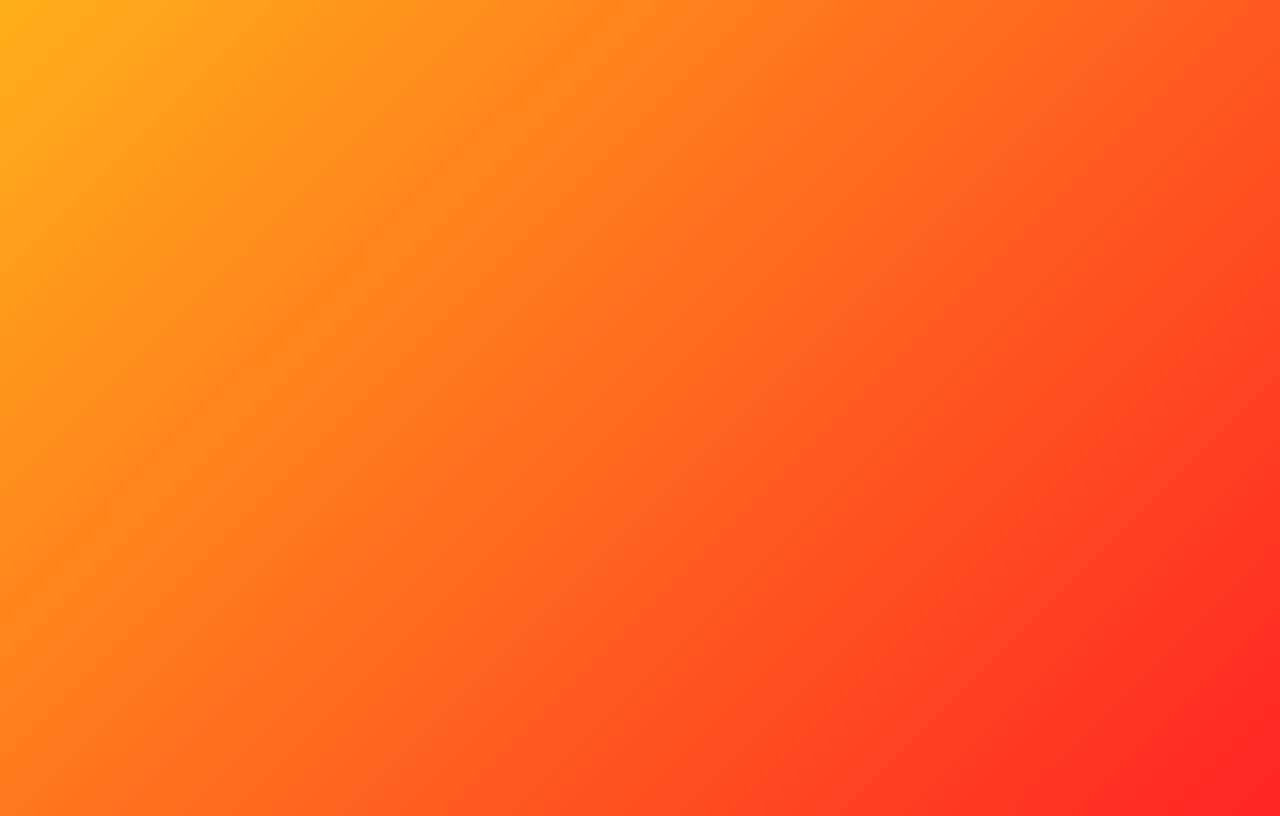
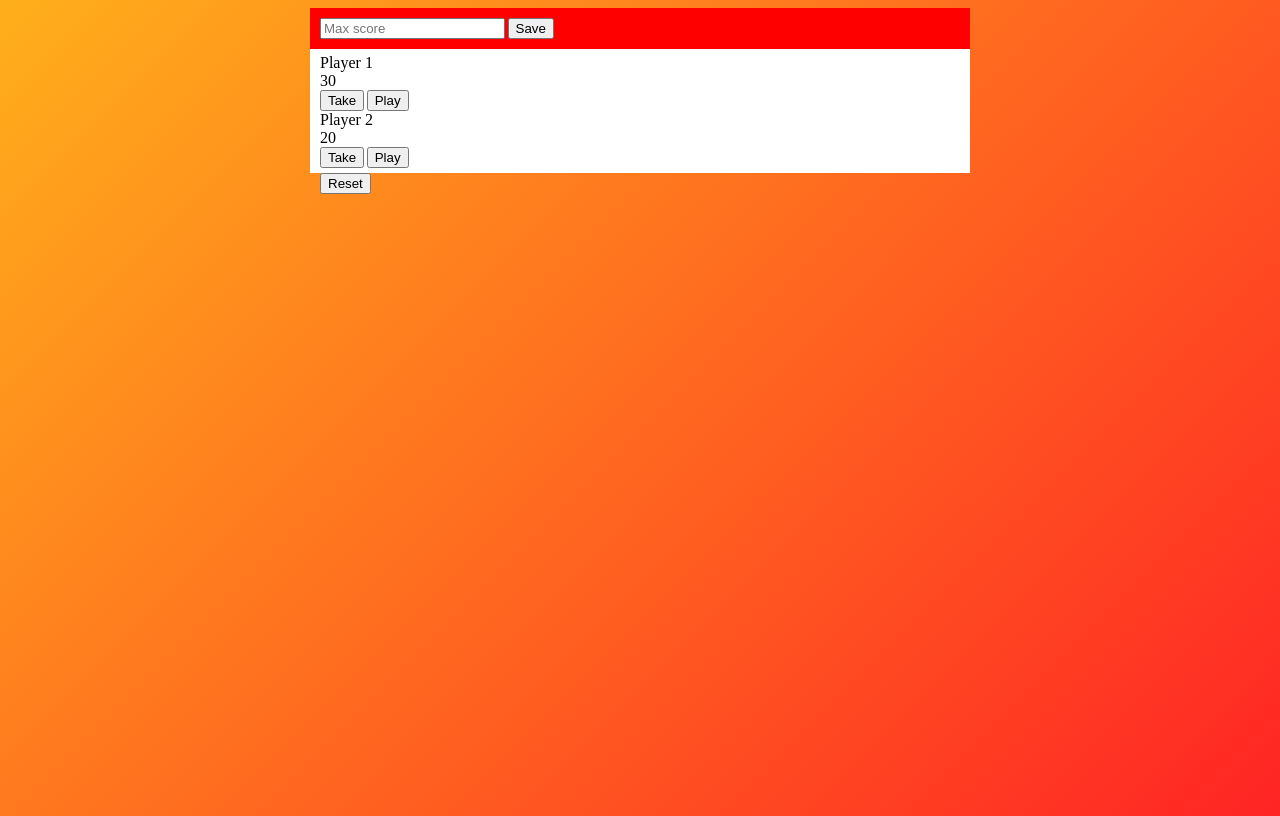
Before and after one commit to fueego/frontend_2_2, a website: page index.html in a window 1280 px wide. Drawn offline with Linux system fonts and the light colour scheme.

Commit message:
define initial layout structure

```diff
--- a/index.html
+++ b/index.html
@@ -9,7 +9,83 @@
 </head>
 <body>
 
+    <section class="info">
+        <!-- TODO: top right side "help" or "info" section with details about game -->
+    </section>
 
+    <header>
+        <section class="head">
+            <!-- TODO: Head part, define score ( input field + button ) -->
+            <form action="#">
+                <input type="text" name="score" placeholder="Max score">
+                <button class="btn btn--primary">Save</button>
+            </form>
+        </section>
+    </header>
 
+    <main>
+        <section class="main">
+            <!--
+                TODO:
+                Main section, left side player1, right side player2.
+                Both section have actuall score,
+            -->
+
+            <div class="player">
+                <div class="player__name">
+                    <span class="player__name--normal">
+                        Player 1
+                    </span>
+                </div>
+
+                <div class="player__score">
+                    <span class="player__score--thin">
+                        30
+                    </span>
+                </div>
+
+                <div class="player__dice"></div>
+
+                <div class="player__action">
+                    <button class="btn btn--default">Take</button>
+                    <button class="btn btn--primary">Play</button>
+                </div>
+            </div>
+
+            <div class="player">
+                <div class="player__name">
+                    <span class="player__name--normal">
+                        Player 2
+                    </span>
+                </div>
+
+                <div class="player__score">
+                    <span class="player__score--thin">
+                        20
+                    </span>
+                </div>
+
+                <div class="player__dice"></div>
+
+                <div class="player__action">
+                    <button class="btn btn--default">
+                        Take
+                    </button>
+
+                    <button class="btn btn--primary">
+                        Play
+                    </button>
+                </div>
+            </div>
+        </section>
+    </main>
+
+    <footer>
+        <div class="footer">
+            <button class="btn btn--warning">
+                Reset
+            </button>
+        </div>
+    </footer>
 </body>
 </html>
--- a/sass/_layout.scss
+++ b/sass/_layout.scss
@@ -1,9 +1,37 @@
 html {
     margin: 0;
     padding: 0;
+
+    font-size: 62.5%; /* font-size 1em = 10px on default browser settings */
 }
 
 body {
     background: linear-gradient(135deg, $orange, $red);
     height: 100vh;
 }
+
+span {
+    font-size: 1.6rem;
+}
+
+.head {
+    @extend .half-width-center;
+    background: red;
+    padding: 1rem;
+}
+
+.main {
+    @extend .half-width-center;
+    padding: .5rem 1rem;
+    background-color: white;
+}
+
+.footer {
+    @extend .half-width-center;
+}
+
+// Extends
+.half-width-center {
+    width: 50vw;
+    margin: 0 auto;
+}
```
Also changed, not shown: css/main.css.
